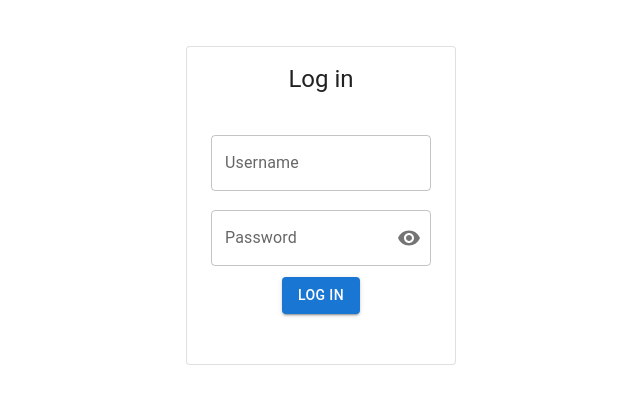
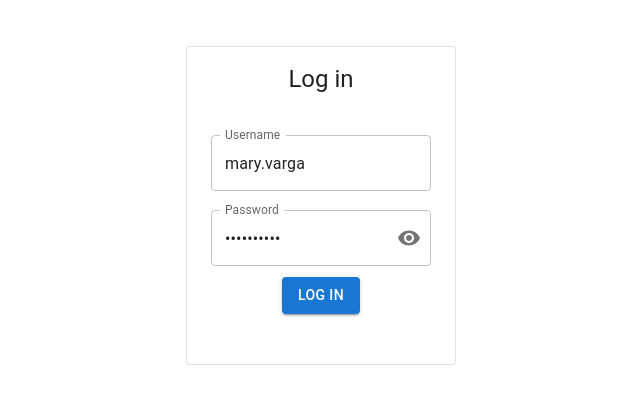
Before and after one commit to JanitaJT/own-project-fe, a React (Create React App) app: page / in a window 1280 px wide. Shown: the top 404 px of the page, without its empty margins (311-951 px from the left). Built offline with nearby package versions, Linux system fonts and the light colour scheme.

Commit message:
Some minor fixes

```diff
--- a/src/Navigation.js
+++ b/src/Navigation.js
@@ -1,6 +1,6 @@
 import React, { useContext } from "react";
 import { BrowserRouter as Router, Route, Routes } from "react-router-dom";
-import LogInScreen from "./screens/LogInScreen";
+import LoginScreen from "./screens/LoginScreen";
 import HomeScreen from "./screens/HomeScreen";
 import { Context } from "./Context";
 
@@ -15,7 +15,7 @@ export default function Navigation() {
           </Routes>
         ) : (
           <Routes>
-            <Route exact path="/" element={<LogInScreen />} />
+            <Route exact path="/" element={<LoginScreen />} />
           </Routes>
         )}
       </Router>
--- a/src/fetch/user/dao.js
+++ b/src/fetch/user/dao.js
@@ -9,7 +9,7 @@ const postLogin = async (user) => {
       body: JSON.stringify(user),
     });
     const response = await fetch(request);
-    console.log("response", response);
+    // console.log("response", response);
     if (response.status === 400) {
       return 400;
     }
--- a/src/screens/LogInScreen.js
+++ b/src/screens/LogInScreen.js
@@ -1,9 +1,9 @@
 import React from "react";
 import { Grid } from "@mui/material";
 import { Box } from "@mui/system";
-import LogInCard from "../user/LogInCard";
+import LoginCard from "../user/LoginCard";
 
-export default function LogInScreen() {
+export default function LoginScreen() {
   return (
     <div>
       <Box>
@@ -17,7 +17,7 @@ export default function LogInScreen() {
           padding={2}
           marginTop="30px"
         >
-          <LogInCard />
+          <LoginCard />
         </Grid>
       </Box>
     </div>
--- a/src/user/LogInCard.js
+++ b/src/user/LogInCard.js
@@ -2,16 +2,16 @@ import React, { useContext, useState } from "react";
 import Card from "@mui/material/Card";
 import CardContent from "@mui/material/CardContent";
 import { CardHeader } from "@mui/material";
-import LogInForm from "./LogInForm";
+import LoginForm from "./LoginForm";
 import dao from "../fetch/user/dao";
 import { useFormik } from "formik";
 import { Context } from "../Context";
 
-export default function LogInCard() {
+export default function LoginCard() {
   const { loginUser } = useContext(Context);
   const [loginCredentials, setLoginCredentials] = useState({
-    username: "",
-    password: "",
+    username: "mary.varga",
+    password: "Xx66yy88cc",
   });
 
   const logInUser = async (values) => {
@@ -36,7 +36,7 @@ export default function LogInCard() {
       <Card variant="outlined">
         <CardHeader title="Log in" sx={{ textAlign: "center" }}></CardHeader>
         <CardContent>
-          <LogInForm formik={formik} />
+          <LoginForm formik={formik} />
         </CardContent>
       </Card>
     </div>
--- a/src/user/LogInForm.js
+++ b/src/user/LogInForm.js
@@ -8,7 +8,7 @@ import VisibilityOff from "@mui/icons-material/VisibilityOff";
 import IconButton from "@mui/material/IconButton";
 import CardActions from "@mui/material/CardActions";
 
-export default function LogInForm(props) {
+export default function LoginForm(props) {
   const { formik } = props;
   const [showPassword, setShowPassword] = useState(false);
   const handleClickShowPassword = () => setShowPassword((show) => !show);
```
